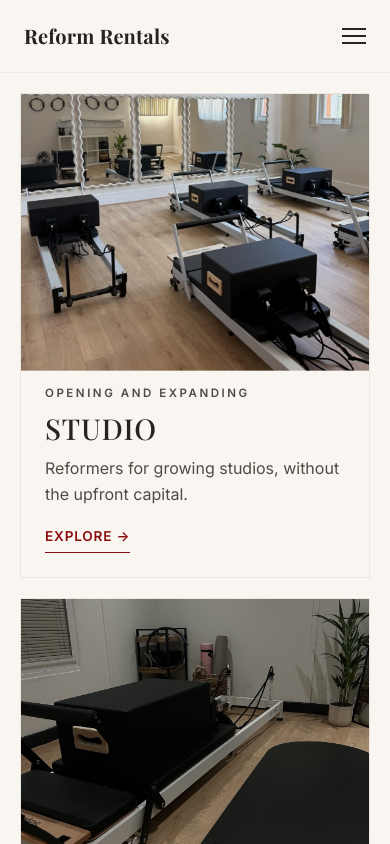
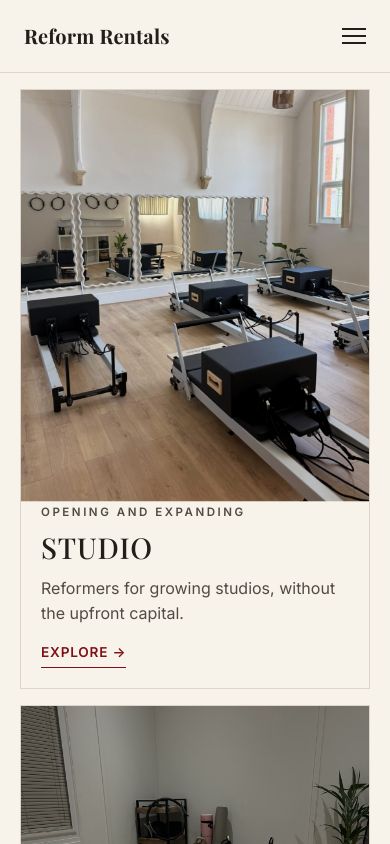
Before and after one commit to Benstott27/reformrentals-site, a React (Vite) app: page / in a window 390 px wide. Shown: the top 844 px of the page. Built offline with nearby package versions, Linux system fonts and the light colour scheme.

Commit message:
Refine ReformRentals brand palette

```diff
--- a/src/components/EnquiryCTA.jsx
+++ b/src/components/EnquiryCTA.jsx
@@ -10,7 +10,7 @@ export default function EnquiryCTA({
   return (
     <section className="section section--dark section--bordered cta">
       <div className="container cta__inner">
-        <span className="eyebrow" style={{ color: '#cfc6bf' }}>
+        <span className="eyebrow" style={{ color: '#C9BDB2' }}>
           {eyebrow}
         </span>
         <h2>{heading}</h2>
--- a/src/components/Footer.css
+++ b/src/components/Footer.css
@@ -23,7 +23,7 @@
 }
 
 .footer__tag {
-  color: #cfc6bf;
+  color: #C9BDB2;
   font-size: 0.9rem;
   margin: 0;
 }
@@ -41,7 +41,7 @@
 
 .footer__col a {
   font-size: 0.92rem;
-  color: #e9e4de;
+  color: #EEE7DE;
 }
 
 .footer__col a:hover {
@@ -57,7 +57,7 @@
   padding: 24px;
   border-top: 1px solid rgba(250, 248, 245, 0.15);
   font-size: 0.78rem;
-  color: #a89e97;
+  color: #9B8E84;
 }
 
 @media (min-width: 720px) {
--- a/src/index.css
+++ b/src/index.css
@@ -1,11 +1,11 @@
 :root {
-  --cream: #F9F6F1;
-  --cream-dim: #F4F1EB;
-  --ink: #29231F;
+  --cream: #F7F2EA;
+  --cream-dim: #EFE8DE;
+  --ink: #241E1A;
   --ink-soft: #514A45;
-  --red: #8A0C0C;
+  --red: #7D1017;
   --red-dark: #690909;
-  --line: #ECE7DF;
+  --line: #DED5CA;
 
   --serif: 'Playfair Display', Georgia, 'Times New Roman', serif;
   --sans: 'Inter', -apple-system, BlinkMacSystemFont, 'Segoe UI', sans-serif;
@@ -135,7 +135,7 @@ p {
 }
 
 .section--dark p {
-  color: #cfc6bf;
+  color: #C9BDB2;
 }
 
 /* Buttons */
@@ -211,7 +211,7 @@ p {
 .photo-placeholder {
   position: relative;
   width: 100%;
-  background: linear-gradient(135deg, #e7e0d6 0%, #d8cfc2 100%);
+  background: linear-gradient(135deg, #E9E1D7 0%, #D8CCBE 100%);
   overflow: hidden;
   display: flex;
   align-items: flex-end;
@@ -272,7 +272,7 @@ textarea:focus-visible {
 }
 
 .cta__inner p {
-  color: #cfc6bf;
+  color: #C9BDB2;
 }
 
 /* Hero */
--- a/src/pages/Home.css
+++ b/src/pages/Home.css
@@ -61,6 +61,27 @@
   color: var(--red);
 }
 
+@media (max-width: 859.98px) {
+  .home {
+    padding: 16px 20px;
+    gap: 16px;
+  }
+
+  .panel .panel__photo {
+    aspect-ratio: auto;
+    height: clamp(260px, 46dvh, 400px);
+    object-fit: cover;
+  }
+
+  .panel__content {
+    padding: 20px;
+  }
+
+  .panel__line {
+    margin-bottom: 12px;
+  }
+}
+
 @media (min-width: 860px) {
   .home {
     flex-direction: row;
```
